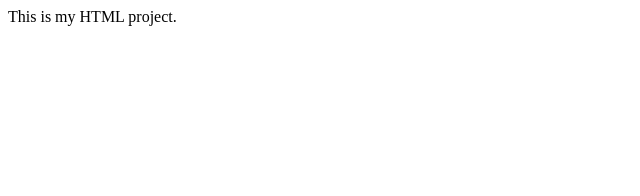
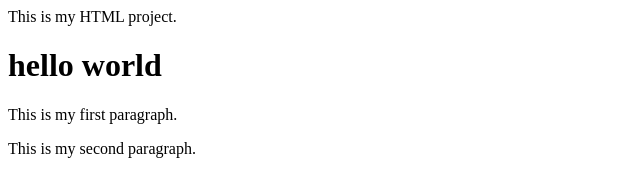
Before and after one commit to Athish1811/Practice_Project, a plain HTML site: page index.html in a window 1280 px wide. Shown: the whole page, without its empty margins (0-640 px from the left). Drawn offline with Linux system fonts and the light colour scheme.

Commit message:
update index.html

```diff
--- a/index.html
+++ b/index.html
@@ -7,5 +7,10 @@
 </head>
 <body>
     This is my HTML project.
+    <h1>
+        hello world
+    </h1>
+    <p>This is my first paragraph.</p>
+    <p>This is my second paragraph.</p>
 </body>
 </html>
```
